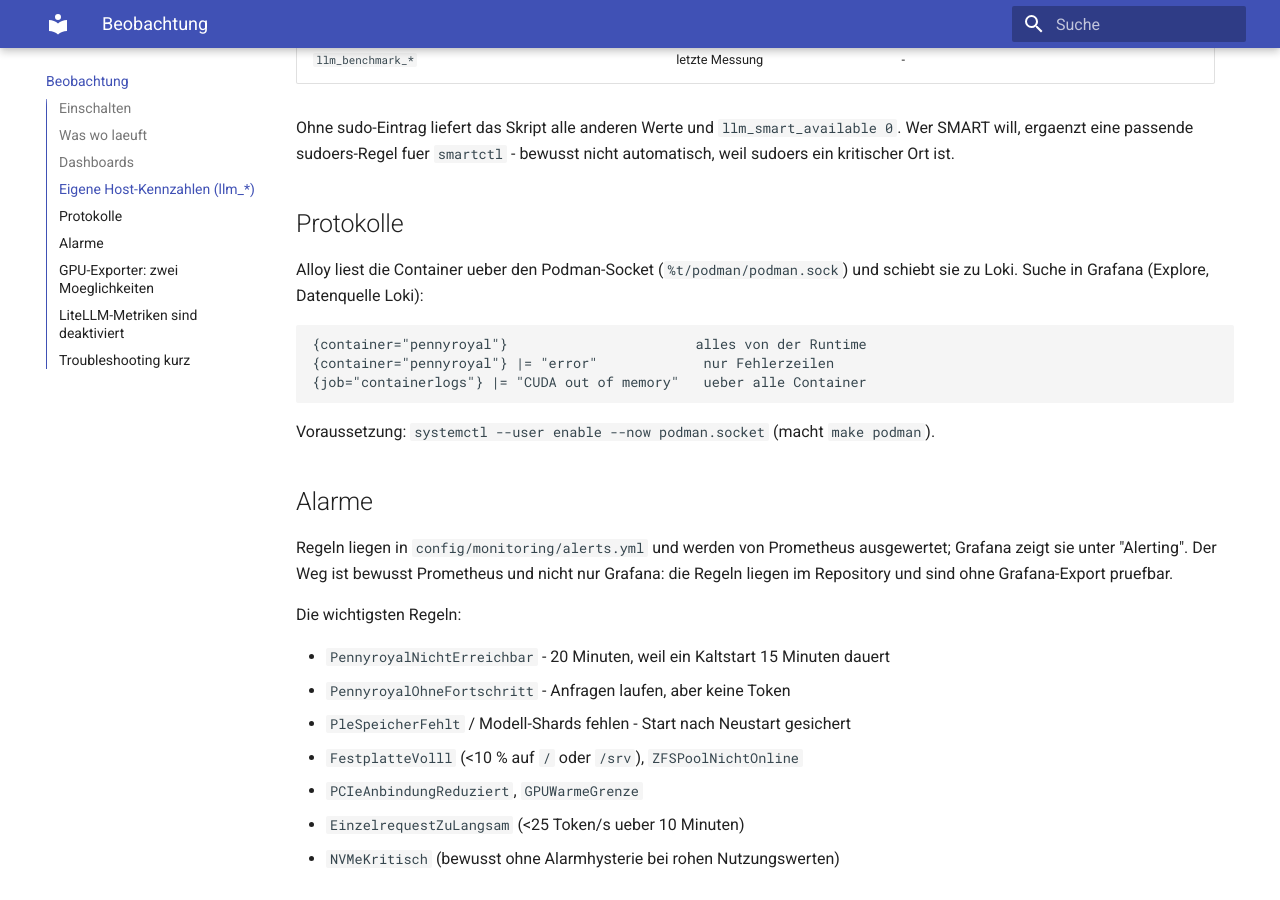
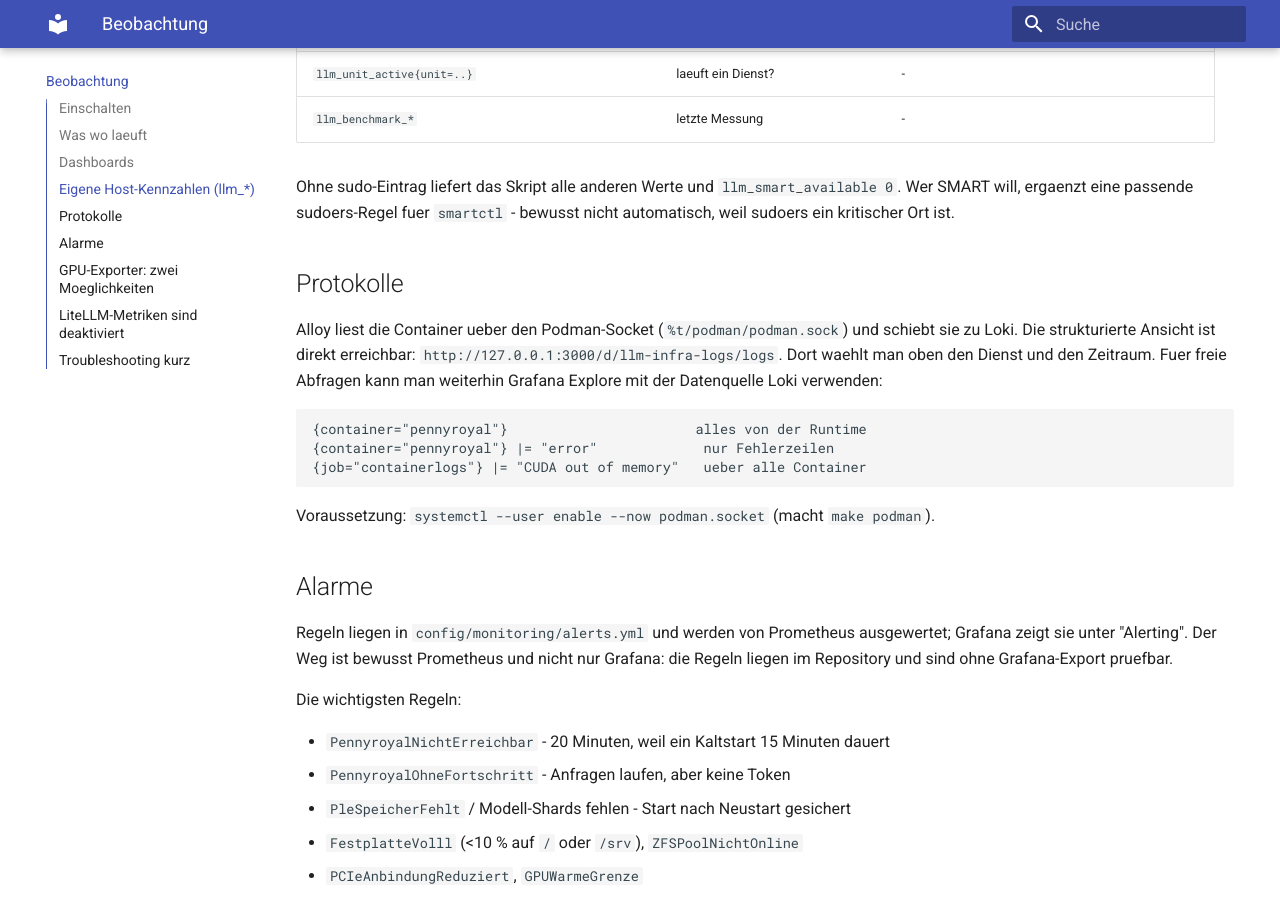
Before and after one commit to thomasdenk79-cyber/llm-infra-setup, an MkDocs documentation site: the page built from docs/monitoring.md, in a window 1280 px wide and 900 px high, scrolled down 2216 px. Built offline with MkDocs 1.6.1 and Material for MkDocs 9.7.7, drawn with Linux system fonts in a browser that asks for light colours; some of the changed text lies outside the part shown.

````diff
--- a/docs/monitoring.md
+++ b/docs/monitoring.md
@@ -51,6 +51,8 @@ automatisch geladen (Ordner "LLM Infrastructure"):
 4. **Speicher** - ZFS-Poolzustand, Scrub, ARC-Groesse und Trefferquote,
    Dataset-Fuellstand und Kompression, NVMe-SMART, Modell- und PLE-Dateien,
    Zustand aller Dienste, Protokolle.
+5. **Logs** - eine eigene Logansicht mit Dienstauswahl. Im Feld **Dienst** oben
+   einen Container waehlen; Zeitraum und Aktualisierung stehen rechts oben.
 
 Alle Achsen sind menschenlesbar skaliert (Prozent, GiB, MB/s, Millisekunden, °C).
 
@@ -89,7 +91,10 @@ ein kritischer Ort ist.
 ## Protokolle
 
 Alloy liest die Container ueber den Podman-Socket (`%t/podman/podman.sock`)
-und schiebt sie zu Loki. Suche in Grafana (Explore, Datenquelle Loki):
+und schiebt sie zu Loki. Die strukturierte Ansicht ist direkt erreichbar:
+`http://127.0.0.1:3000/d/llm-infra-logs/logs`. Dort waehlt man oben den Dienst
+und den Zeitraum. Fuer freie Abfragen kann man weiterhin Grafana Explore mit
+der Datenquelle Loki verwenden:
 
 ```
 {container="pennyroyal"}                       alles von der Runtime
````
Also changed, not shown: other parts of docs/monitoring.md (+1 -1 lines), docs/HANDOFF.md (+5 -1 lines), 6 other files.
